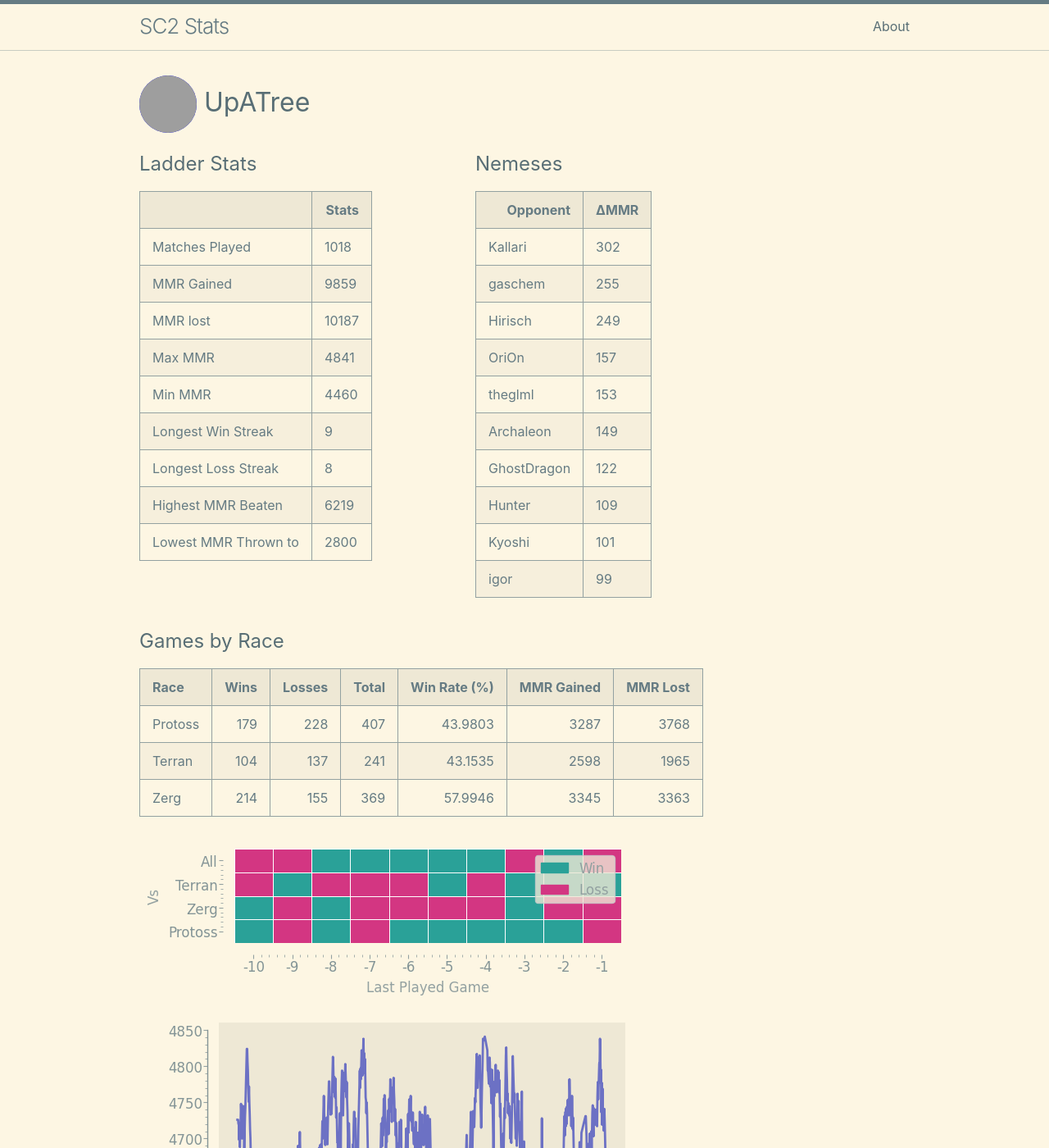
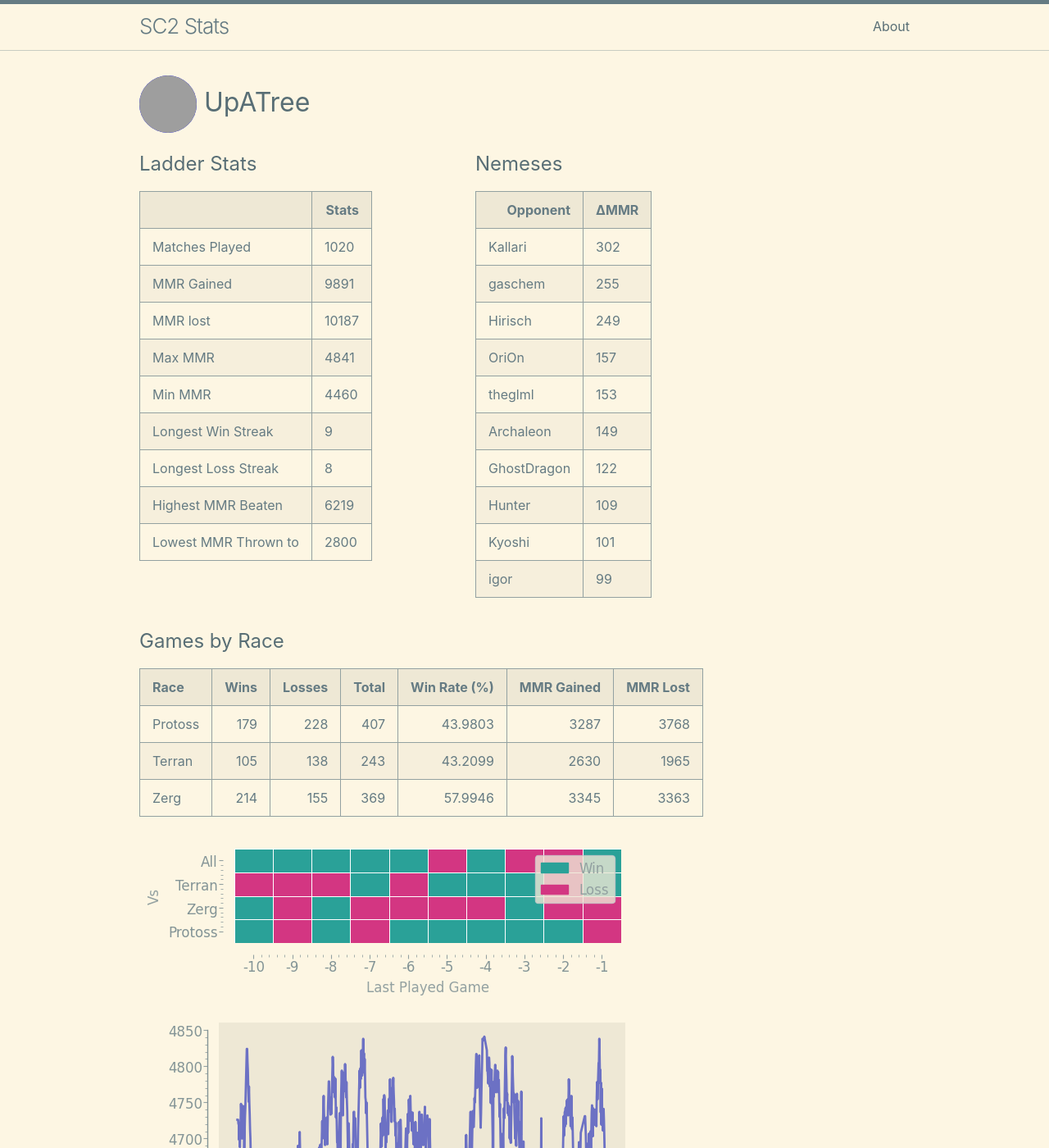
Before and after one commit to kylermurphy/UpATree, a Jekyll site: the page built from docs/index.md, in a window 1280 px wide and 1400 px high. Shown: the whole window at 82% size. Built offline with Jekyll 4.4.1, drawn with Linux system fonts in a browser that asks for light colours; grey boxes are pictures that could not be loaded.

Commit message:
running on push

```diff
--- a/docs/index.md
+++ b/docs/index.md
@@ -18,11 +18,11 @@ layout: home
   <tbody>
     <tr>
       <td>Matches Played</td>
-      <td>1018</td>
+      <td>1020</td>
     </tr>
     <tr>
       <td>MMR Gained</td>
-      <td>9859</td>
+      <td>9891</td>
     </tr>
     <tr>
       <td>MMR lost</td>
@@ -115,7 +115,7 @@ layout: home
 | Race    |   Wins |   Losses |   Total |   Win Rate (%) |   MMR Gained |   MMR Lost |
 |:--------|-------:|---------:|--------:|---------------:|-------------:|-----------:|
 | Protoss |    179 |      228 |     407 |        43.9803 |         3287 |       3768 |
-| Terran  |    104 |      137 |     241 |        43.1535 |         2598 |       1965 |
+| Terran  |    105 |      138 |     243 |        43.2099 |         2630 |       1965 |
 | Zerg    |    214 |      155 |     369 |        57.9946 |         3345 |       3363 |
 
 ![Games by Race](./assets/gm_hist.png)
--- a/log.txt
+++ b/log.txt
@@ -234,3 +234,4 @@ Writing a log file 2025-03-02 16:47:59.
 Writing a log file 2025-03-02 17:17:48.
 Writing a log file 2025-03-02 17:32:05.
 Writing a log file 2025-03-02 17:48:03.
+Writing a log file 2025-03-02 18:29:26.
```
Also changed, not shown: docs/assets/MMR.png, docs/assets/daily.png, docs/assets/gm_hist.png, docs/assets/r_wrt.png, 1 other file.
